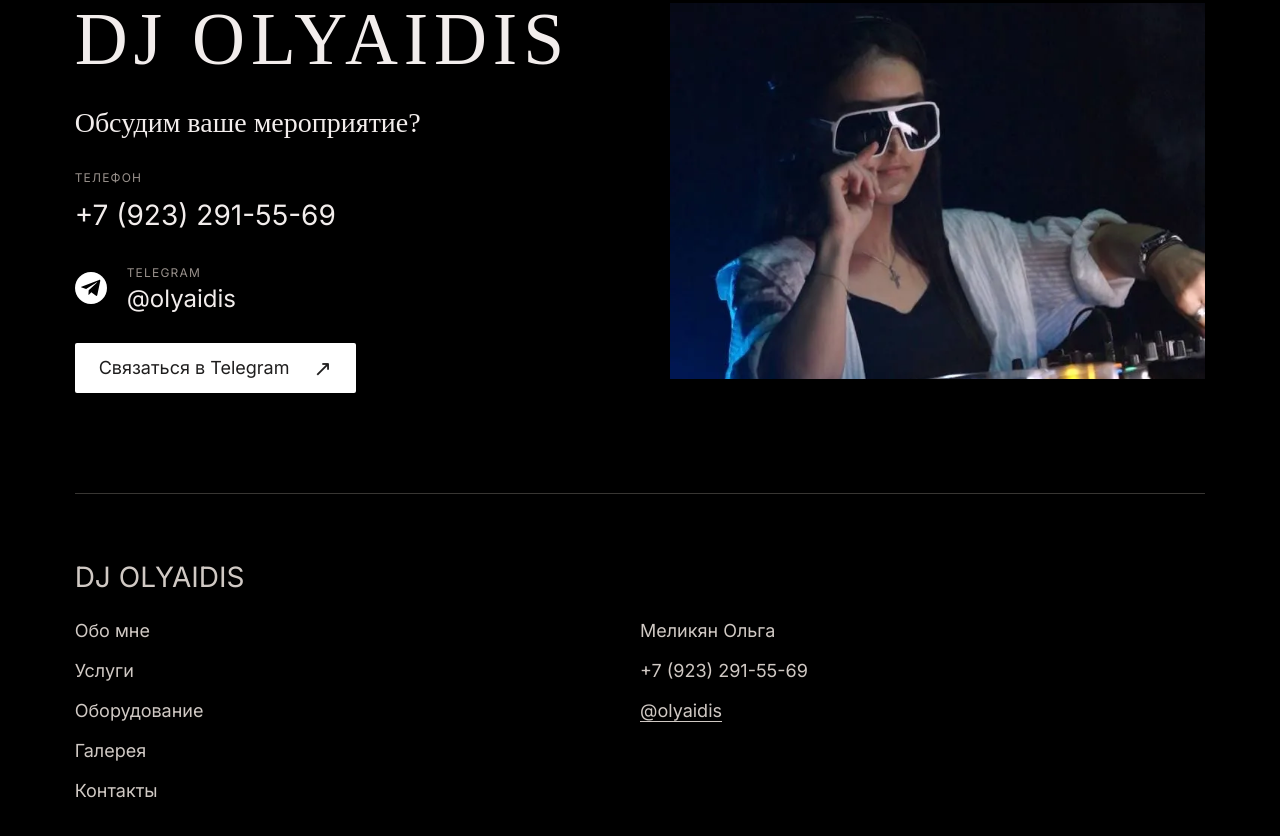
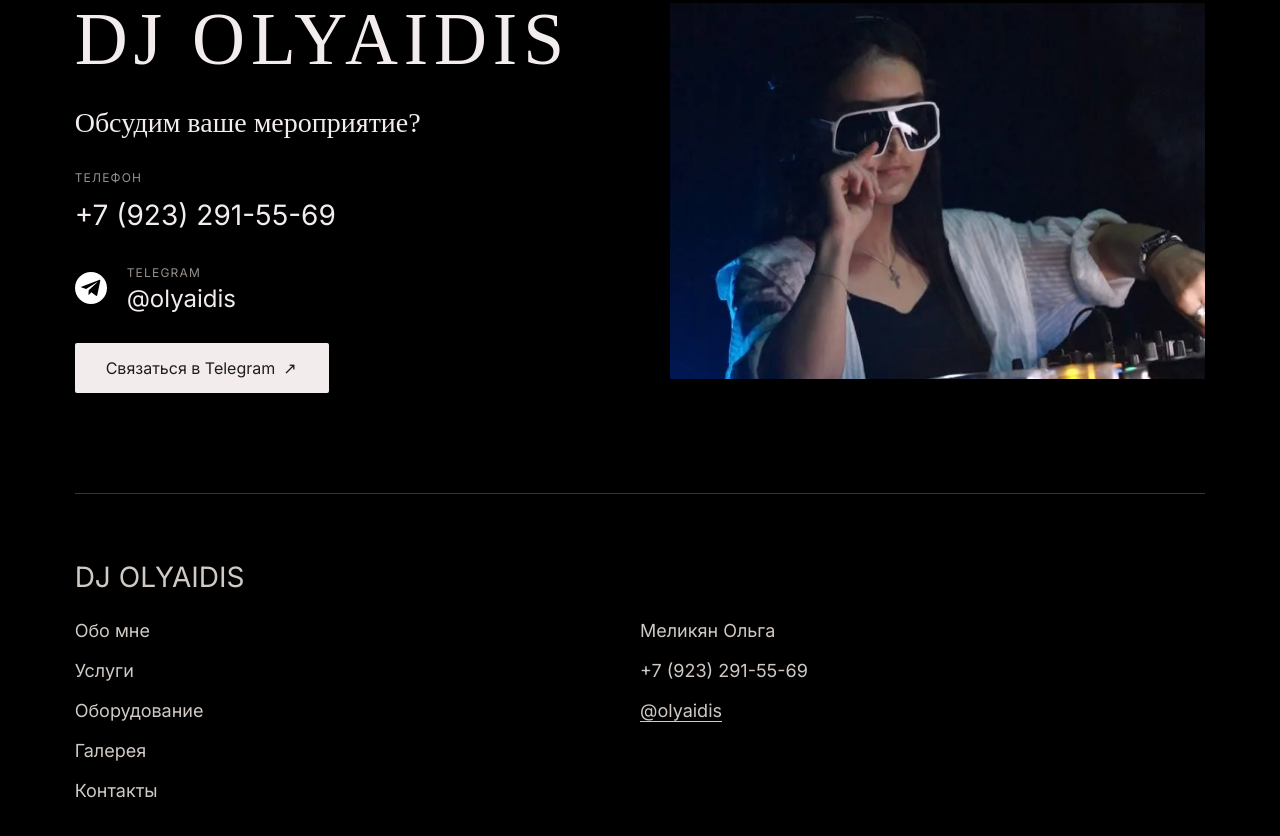
Before and after one commit to alina2297-tech/olyaidis, a website built with Vite: page index.html in a window 1280 px wide. Shown: the part 4070-4906 px from the top of the page. Built offline with nearby package versions, Linux system fonts and the light colour scheme.

Commit message:
fix styles

```diff
--- a/index.html
+++ b/index.html
@@ -469,13 +469,13 @@
                 </a>
 
                 <a
-                  class="contacts__write"
+                  class="hero__btn hero__btn--solid contacts__write"
                   href="https://t.me/olyaidis"
                   target="_blank"
                   rel="noopener noreferrer"
                 >
-                  <span>Связаться в Telegram</span>
-                  <span aria-hidden="true">↗</span>
+                  <span class="hero__btn-label">Связаться в Telegram</span>
+                  <span class="hero__arrow" aria-hidden="true">↗</span>
                 </a>
               </div>
             </div>
--- a/src/animations/contacts.js
+++ b/src/animations/contacts.js
@@ -39,26 +39,6 @@ export function initContacts(epoch) {
   sequence.forEach((element, index) => {
     tl.to(element, { opacity: 1, y: 0, duration: 0.75 }, index * 0.14);
   });
-
-  initPhoto();
-}
-
-function initPhoto() {
-  const frame = document.querySelector(".contacts__photo");
-  photo = frame?.querySelector("img") ?? null;
-  if (!frame || !photo) return;
-
-  window.gsap.set(frame, { clipPath: "inset(0 0 0 100%)" });
-  window.gsap.set(photo, { opacity: 0, scale: 1.06, transformOrigin: "center center" });
-
-  const tl = window.gsap.timeline({
-    delay: window.matchMedia("(min-width: 801px)").matches ? 0.95 : 0,
-    scrollTrigger: { trigger: frame, start: "top 82%", once: true },
-    onComplete: settlePhoto,
-  });
-
-  tl.to(frame, { clipPath: "inset(0 0 0 0)", duration: 1.05, ease: ANIM.ease }, 0);
-  tl.to(photo, { opacity: 1, scale: 1, duration: 1.05, ease: ANIM.ease }, 0);
 }
 
 function settlePhoto() {
--- a/src/style.css
+++ b/src/style.css
@@ -1018,45 +1018,12 @@ h1 {
   line-height: 2rem;
 }
 
-.contacts__write {
-  display: inline-flex;
-  align-items: center;
-  gap: 1.5rem;
-  height: 50px;
-  padding: 0 1.5rem;
-  border-radius: 2px;
-  background: #fff;
-  color: var(--ink);
-  font-size: 1.125rem;
-  font-weight: 400;
-  line-height: 1.125rem;
-  text-decoration: none;
-  white-space: nowrap;
-  transition:
-    background-color 0.35s ease,
-    color 0.35s ease;
-}
-
-.contacts__write span:last-child {
-  font-size: 1.375rem;
-  line-height: 1.875rem;
-  transition: transform 0.35s ease;
-}
-
-.contacts__write:hover,
-.contacts__write:focus-visible {
-  background: var(--text);
-  color: var(--bg);
-}
-
-.contacts__write:hover span:last-child,
-.contacts__write:focus-visible span:last-child {
-  transform: translateX(6px);
-}
-
-.contacts__write:focus-visible {
-  outline: 1px solid var(--title);
-  outline-offset: 4px;
+.hero__btn.contacts__write {
+  width: max-content;
+  justify-content: flex-start;
+  gap: 8px;
+  font-size: 16px;
+  line-height: 1;
 }
 
 .contacts__photo {
@@ -1294,8 +1261,6 @@ html.is-motion .footer__row {
   .hero__arrow,
   .catalog__play,
   .equipment__book,
-  .contacts__write,
-  .contacts__write span:last-child,
   .to-top {
     transition: none;
   }
```
